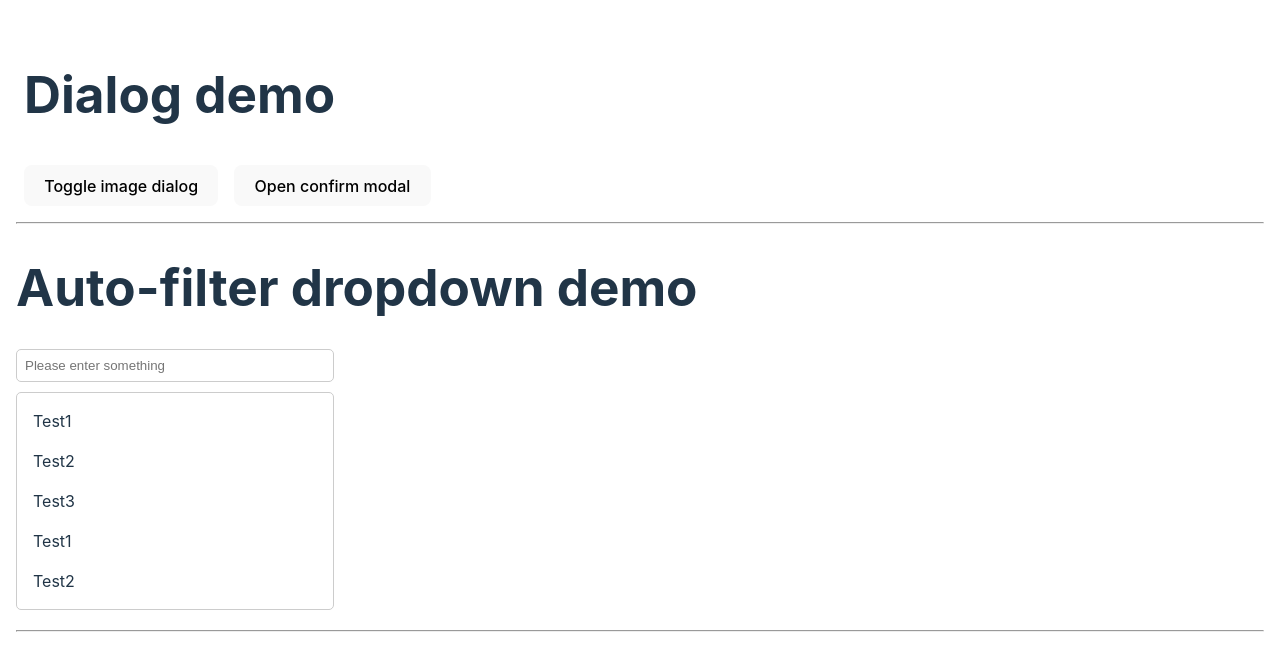
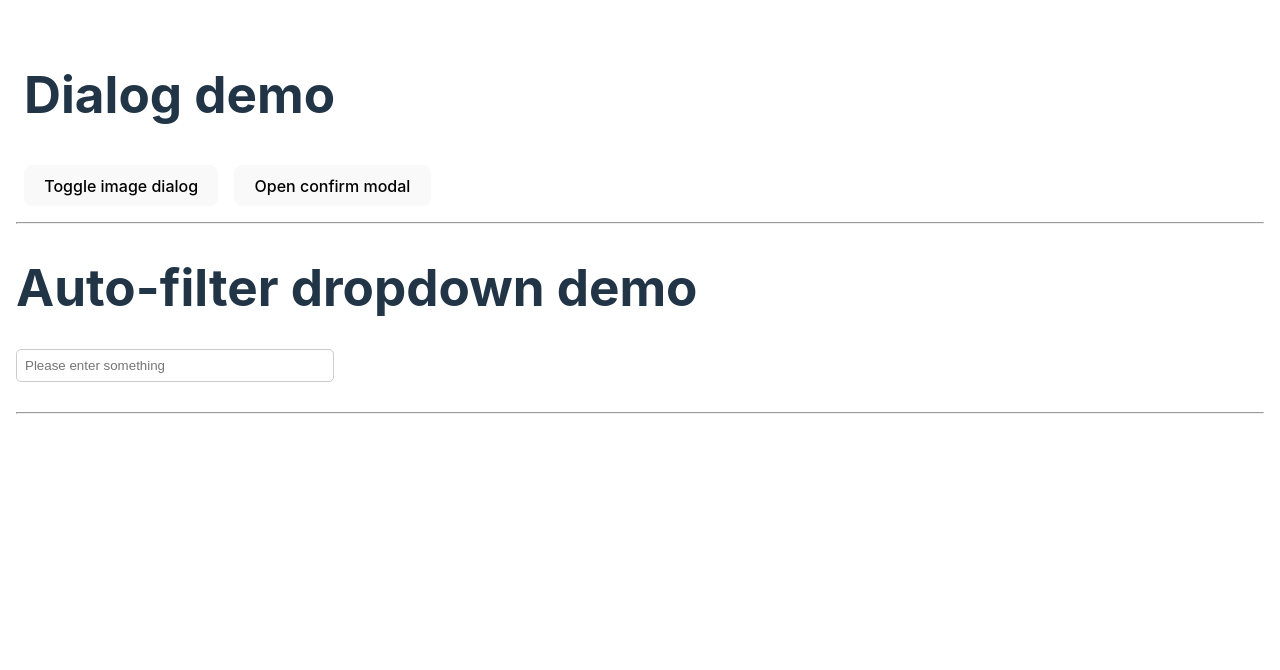
Before and after one commit to jeromeduprazdange/react-certif-3, a React (Vite) app: page / in a window 1280 px wide. Shown: the top 670 px of the page. Built offline with nearby package versions, Linux system fonts and the light colour scheme.

Commit message:
Fix filter blur

```diff
--- a/src/auto-filter-dropdown/AutoFilterDropdown.tsx
+++ b/src/auto-filter-dropdown/AutoFilterDropdown.tsx
@@ -1,4 +1,4 @@
-import { useState } from 'react';
+import { FocusEventHandler, useEffect, useRef, useState } from 'react';
 
 import './AutoFilterDropdown.css';
 
@@ -15,27 +15,50 @@ const AutoFilterDropdown = <T,>({
   placeholder = 'Type to filter...',
   valueChange,
 }: AutoFilterDropdownProps<T>): React.JSX.Element => {
+  const dropdownRef = useRef<HTMLDivElement>(null);
+
   const [inputValue, setInputValue] = useState<string>('');
+  const [isFocused, setIsFocused] = useState<boolean>(false);
 
   const filteredData: T[] = data.filter((item) =>
     (item[property] as unknown as string).toLowerCase().includes(inputValue.toLowerCase()),
   );
 
-  const handleInputValueChange = (event: React.ChangeEvent<HTMLInputElement>): void => {
+  const onInputValueChangeHandler = (event: React.ChangeEvent<HTMLInputElement>): void => {
     setInputValue(event.target.value);
   };
 
+  const onSelectValueHandler = (item: T): void => {
+    valueChange(item);
+    setInputValue(item[property] as unknown as string);
+    setIsFocused(false);
+  };
+
+  const onClickDocumentHandler = (event: MouseEvent): void => {
+    if (dropdownRef.current && !dropdownRef.current.contains(event.target as Node)) {
+      setIsFocused(false);
+    }
+  };
+
+  useEffect(() => {
+    document.addEventListener('click', onClickDocumentHandler);
+    return () => {
+      document.removeEventListener('click', onClickDocumentHandler);
+    };
+  }, []);
+
   return (
-    <div className="auto-filter-dropdown">
+    <div className="auto-filter-dropdown" onFocus={(): void => setIsFocused(true)} ref={dropdownRef}>
       <input
         className="auto-filter-dropdown--input"
         type="text"
         placeholder={placeholder}
         value={inputValue}
-        onChange={handleInputValueChange}
+        onChange={onInputValueChangeHandler}
       />
+      {isFocused && (
         <ul className="auto-filter-dropdown--list">
-        {filteredData.map((item) => {
+          {filteredData.map((item: T, index: number) => {
             const regex = new RegExp(`(${inputValue})`, 'ig');
             const itemName = (item[property] as unknown as string).replace(
               regex,
@@ -44,13 +67,14 @@ const AutoFilterDropdown = <T,>({
             return (
               <li
                 className="auto-filter-dropdown--list-element"
-              key={itemName}
-              onClick={(): void => valueChange(item)}
+                key={`${itemName}-${index}`}
+                onClick={(): void => onSelectValueHandler(item)}
                 dangerouslySetInnerHTML={{ __html: itemName }}
               />
             );
           })}
         </ul>
+      )}
     </div>
   );
 };
--- a/src/auto-filter-dropdown/AutoFilterDropdownDemo.tsx
+++ b/src/auto-filter-dropdown/AutoFilterDropdownDemo.tsx
@@ -9,24 +9,24 @@ const DATA: DataType[] = [
   { name: 'Test1', value: 0 },
   { name: 'Test2', value: 1 },
   { name: 'Test3', value: 2 },
-  { name: 'Test1', value: 0 },
-  { name: 'Test2', value: 1 },
-  { name: 'Test3', value: 2 },
-  { name: 'Test1', value: 0 },
-  { name: 'Test2', value: 1 },
-  { name: 'Test3', value: 2 },
-  { name: 'Test1', value: 0 },
-  { name: 'Test2', value: 1 },
-  { name: 'Test3', value: 2 },
-  { name: 'Test1', value: 0 },
-  { name: 'Test2', value: 1 },
-  { name: 'Test3', value: 2 },
-  { name: 'Test1', value: 0 },
-  { name: 'Test2', value: 1 },
-  { name: 'Test3', value: 2 },
-  { name: 'Test1', value: 0 },
-  { name: 'Test2', value: 1 },
-  { name: 'Test3', value: 2 },
+  { name: 'Test1', value: 3 },
+  { name: 'Test2', value: 4 },
+  { name: 'Test3', value: 5 },
+  { name: 'Test1', value: 6 },
+  { name: 'Test2', value: 7 },
+  { name: 'Test3', value: 8 },
+  { name: 'Test1', value: 9 },
+  { name: 'Test2', value: 10 },
+  { name: 'Test3', value: 11 },
+  { name: 'Test1', value: 12 },
+  { name: 'Test2', value: 13 },
+  { name: 'Test3', value: 14 },
+  { name: 'Test1', value: 15 },
+  { name: 'Test2', value: 16 },
+  { name: 'Test3', value: 17 },
+  { name: 'Test1', value: 18 },
+  { name: 'Test2', value: 19 },
+  { name: 'Test3', value: 20 },
 ];
 
 const AutoFilterDropdownDemo = (): React.JSX.Element => {
```
Lines whose indentation alone changed are shown as unchanged.
